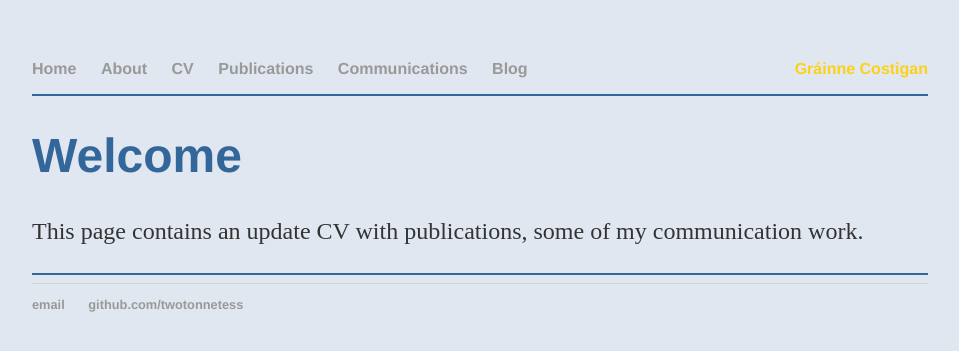
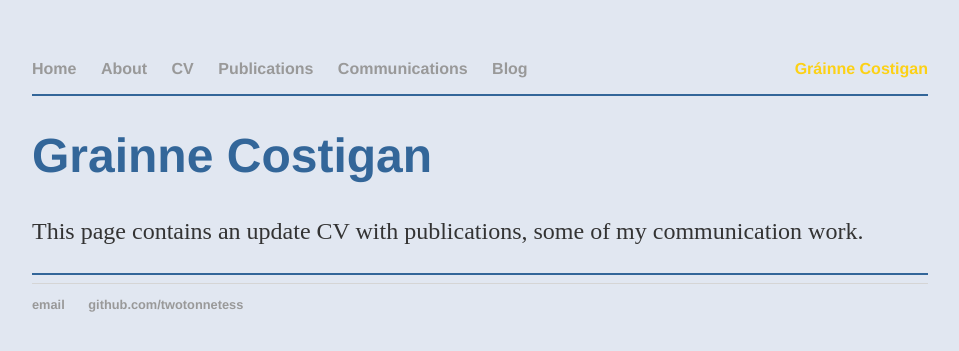
Before and after one commit to twotonnetess/twotonnetess.github.io, a Jekyll site: the page built from index.md, in a window 1280 px wide. Shown: the top 351 px of the page, without its empty margins (160-1119 px from the left). Built offline with Jekyll 4.4.1, drawn with Linux system fonts in a browser that asks for light colours.

Commit message:
Update index.md
Changing header in page.

```diff
--- a/index.md
+++ b/index.md
@@ -4,5 +4,5 @@ title: G. Costigan
 ---
 
 
-# Welcome
+# Grainne Costigan
 This page contains an update CV with publications, some of my communication work.
```
